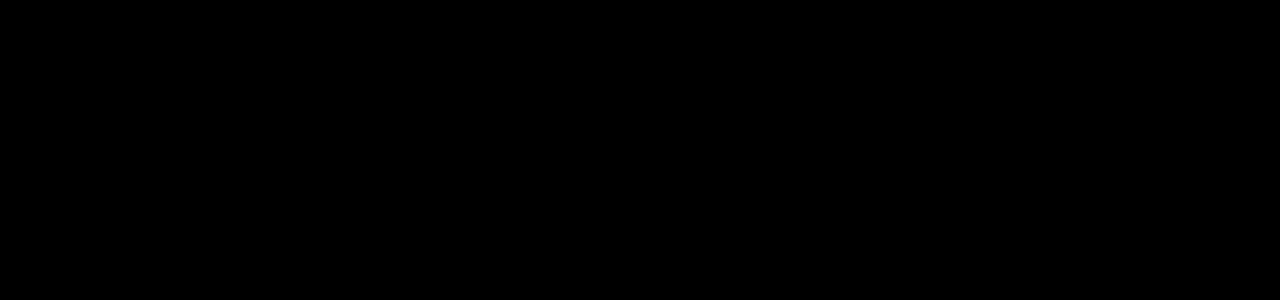
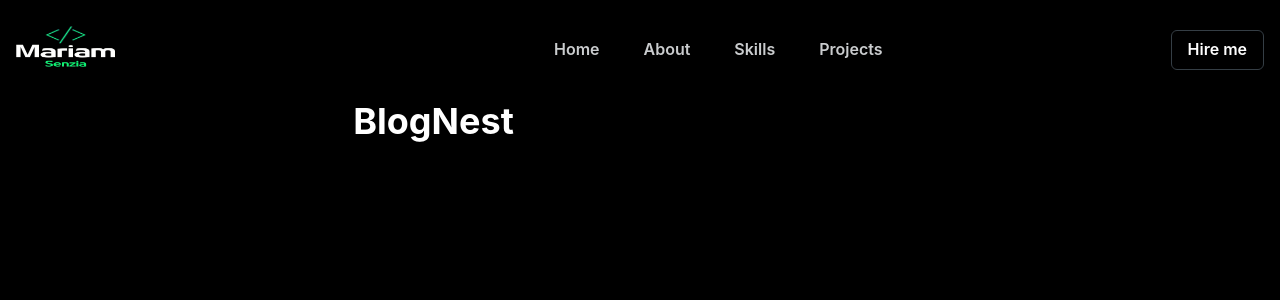
Before and after one commit to Mariam-Senzia/developer-portfolio, a React (Vite) app: page /projectDetails/BlogNest in a window 1280 px wide. Before the commit this address had no page. Shown: the top 300 px of the page. Built offline with nearby package versions, Linux system fonts and the light colour scheme.

Commit message:
Used custom hooks for projects and tested projectDetails page

```diff
--- a/src/App.tsx
+++ b/src/App.tsx
@@ -13,7 +13,7 @@
         <BrowserRouter>
           <Routes>
             <Route path="/" element={<Home />} />
-            <Route path="/projectDetails" element={<ProjectDetails />} />
+            <Route path="/projectDetails/:title" element={<ProjectDetails />} />
             <Route path="/about" element={<About />} />
             <Route path="/skills" element={<Skills />} />
             <Route path="/projects" element={<Projects />} />
--- a/src/components/home/Projects.tsx
+++ b/src/components/home/Projects.tsx
@@ -13,28 +13,11 @@
   Text,
 } from "@chakra-ui/react";
 import { FaArrowRight } from "react-icons/fa6";
+import useProjects from "../../hooks/useProjects";
 
 const Projects = () => {
-  const projects = [
-    {
-      image: "/projects/DukaNext-UI.png",
-      title: "DukaNext",
-      description:
-        "An eCommerce platform that enables shop owners to create, customize and manage their own online stores",
-    },
-    {
-      image: "/projects/BlogNest-UI.png",
-      title: "BlogNest",
-      description:
-        "A blog platform where users can view blogs, filter them by category, and publish their own after signing in",
-    },
-    {
-      image: "/projects/Safiri-Africa-UI.png",
-      title: "Safiri Africa",
-      description:
-        "A centralized platform where travelers can access comprehensive and unlimited information about African travel destinations",
-    },
-  ];
+  const projects = useProjects();
+
   return (
     <>
       <Container maxW="container.xl">
@@ -51,7 +34,7 @@
 
           <Grid templateColumns="repeat(3,1fr)" gap="8" px="40px" py="45px">
             {projects.map((item, index) => (
-                <Link href="/projectDetails">
+                <Link href={`/projectDetails/${item.title}`}>
                     <Card key={index} maxW="xl" variant="outline" borderColor="#26272B" backgroundColor="#121214" p="0" _hover={{
                         transform: "scale(1.03)"}} transition="all 0.3s ease-in-out" >
                         <CardBody p="0">
--- /dev/null
+++ b/src/components/projectDetails/Hero.tsx
@@ -0,0 +1,29 @@
+import { useParams } from "react-router-dom";
+import useProjects from "../../hooks/useProjects";
+import { Box, Container, Heading } from "@chakra-ui/react";
+import Navbar from "../home/Navbar";
+
+
+const Hero = () => {
+    const projects = useProjects();
+    const {title} = useParams();
+
+    const selectedProject = projects.find((item) => {
+        return item.title.toLowerCase() === title?.toLowerCase()
+    })
+
+    return (
+        <>
+        <Container>
+            <Navbar />
+            <Box>
+                <Box mt="100px">
+                    <Heading color="white">{selectedProject?.title}</Heading>
+                </Box>
+            </Box>
+        </Container>
+        </>
+    );
+}
+
+export default Hero;
--- /dev/null
+++ b/src/hooks/useProjects.tsx
@@ -0,0 +1,25 @@
+const useProjects = () => {
+  const projects = [
+    {
+      image: "/projects/DukaNext-UI.png",
+      title: "DukaNext",
+      description:
+        "An eCommerce platform that enables shop owners to create, customize and manage their own online stores",
+    },
+    {
+      image: "/projects/BlogNest-UI.png",
+      title: "BlogNest",
+      description:
+        "A blog platform where users can view blogs, filter them by category, and publish their own after signing in",
+    },
+    {
+      image: "/projects/Safiri-Africa-UI.png",
+      title: "Safiri Africa",
+      description:
+        "A centralized platform where travelers can access comprehensive and unlimited information about African travel destinations",
+    },
+  ];
+  return projects;
+};
+
+export default useProjects;
--- a/src/pages/ProjectDetails.tsx
+++ b/src/pages/ProjectDetails.tsx
@@ -1,5 +1,11 @@
+import Hero from "../components/projectDetails/Hero";
+
 const ProjectDetails = () => {
-  return <div>ProjectDetails</div>;
+  return (
+    <>
+      <Hero />
+    </>
+  );
 };
 
 export default ProjectDetails;
```
